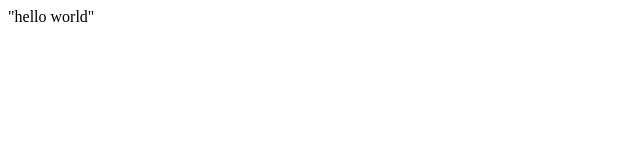
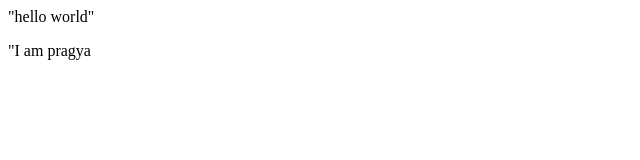
Before and after one commit to pragya-o6/apnacode-demo, a plain HTML site: page index.html in a window 1280 px wide. Shown: the full height of the page, 0-640 px from the left. Drawn offline with Linux system fonts and the light colour scheme.

Commit message:
introduce

```diff
--- a/index.html
+++ b/index.html
@@ -1 +1,2 @@
 <p> "hello world" </p>
+<p> "I am pragya </p>
```
